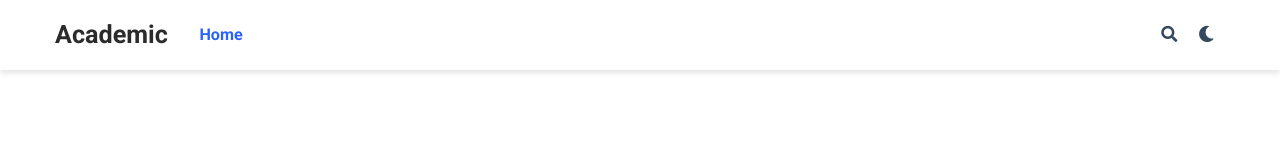
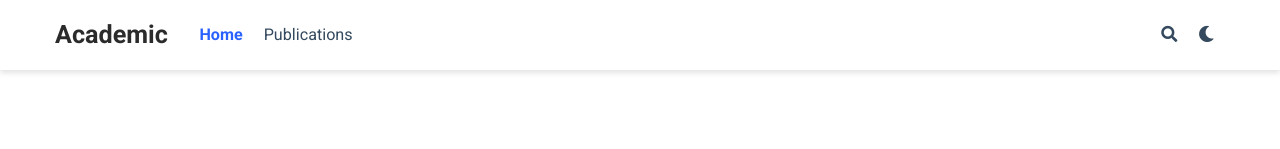
Before and after one commit to phosseini/phosseini-archive.github.io, a plain HTML site: page index.html in a window 1280 px wide. Shown: the top 149 px of the page. Drawn offline with nearby package versions, Linux system fonts and the light colour scheme; some icons are missing.

Commit message:
adding updates

```diff
--- a/index.html
+++ b/index.html
@@ -142,10 +142,10 @@
                     <a class="nav-link " href="/#about" data-target="#about"><span>Home</span></a>
                 </li>
 
+                <li class="nav-item">
+                    <a class="nav-link " href="/#publication" data-target="#posts"><span>Publications</span></a>
+                </li>
                 <!--
-                                <li class="nav-item">
-                                    <a class="nav-link " href="/#news" data-target="#posts"><span>News/Updates</span></a>
-                                </li>
 
                                                 <li class="nav-item">
                                                     <a class="nav-link " href="/#projects" data-target="#projects"><span>Projects</span></a>
```
Lines whose indentation alone changed are shown as unchanged.
